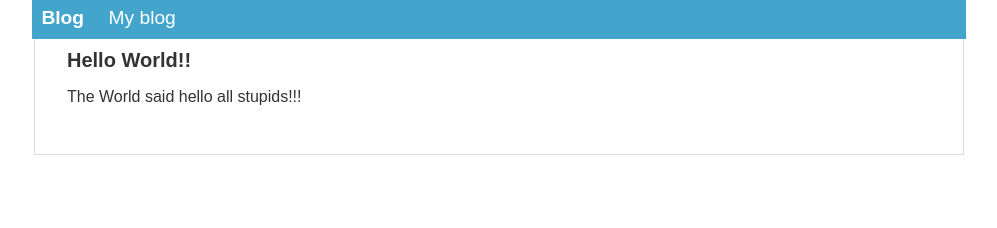
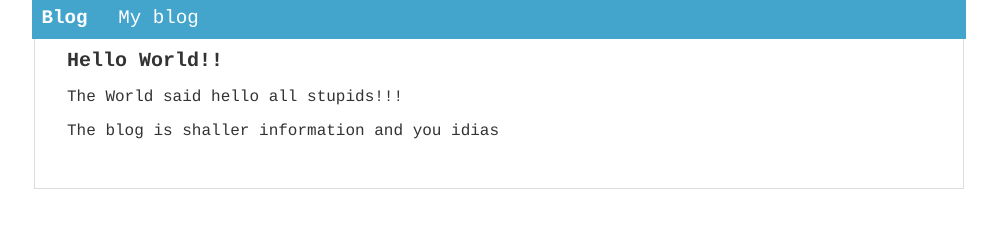
Before and after one commit to bvolaya/miniblog, a plain HTML site: page index.html in a window 1280 px wide. Shown: the whole page, without its empty margins (141-1138 px from the left). Drawn offline with Linux system fonts and the light colour scheme.

Commit message:
contenido adicional

```diff
--- a/CSS/index.css
+++ b/CSS/index.css
@@ -1,7 +1,7 @@
 body{
 color: #333;
 text-align: center;
-font-family: "Arial";
+font-family: Courier;
 font-size: 16px;
 margin: 0;
 padding: 0;
--- a/index.html
+++ b/index.html
@@ -19,6 +19,7 @@
         <div id ="post">
             <h1>Hello World!!</h1>
             <p>The World said hello all stupids!!!</p>
+            <p>The blog is shaller information and you idias</p>
         </div>
     </div>
 </body>
```
